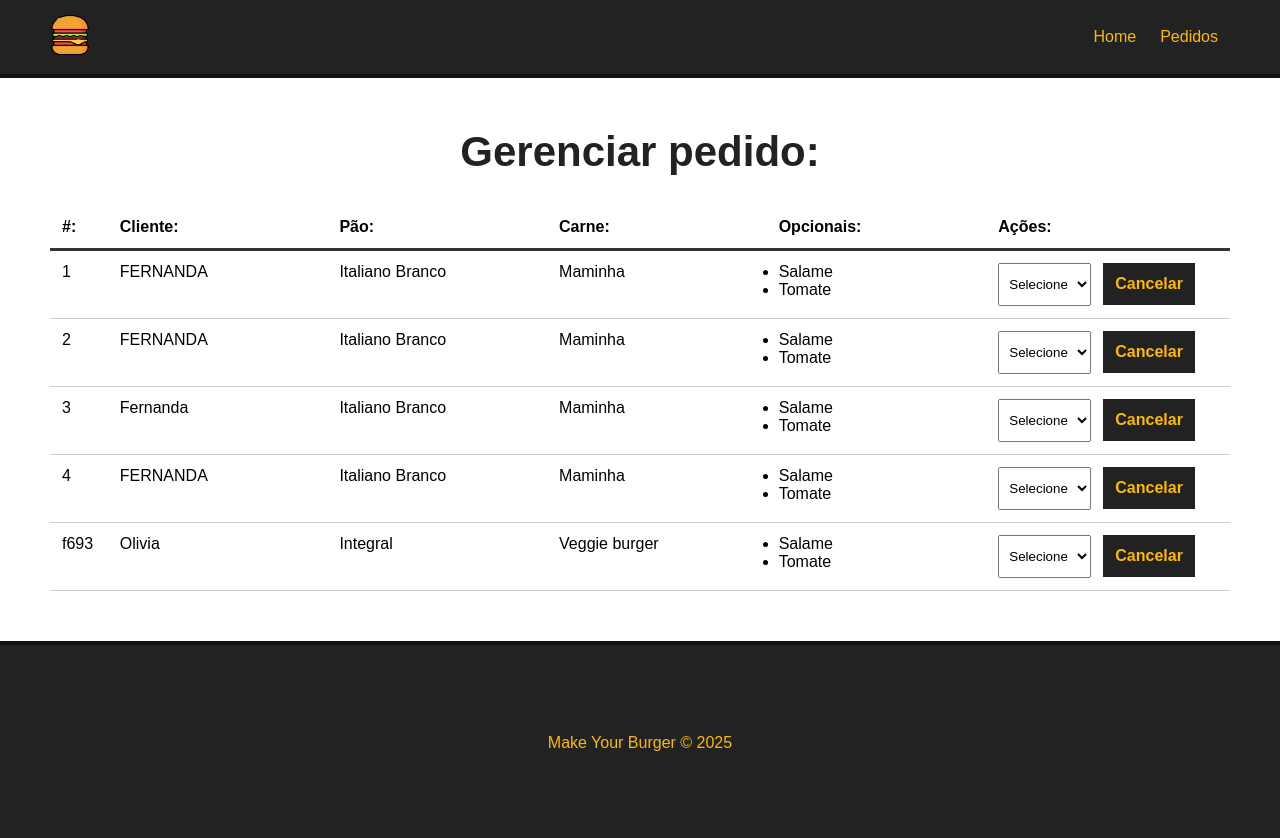
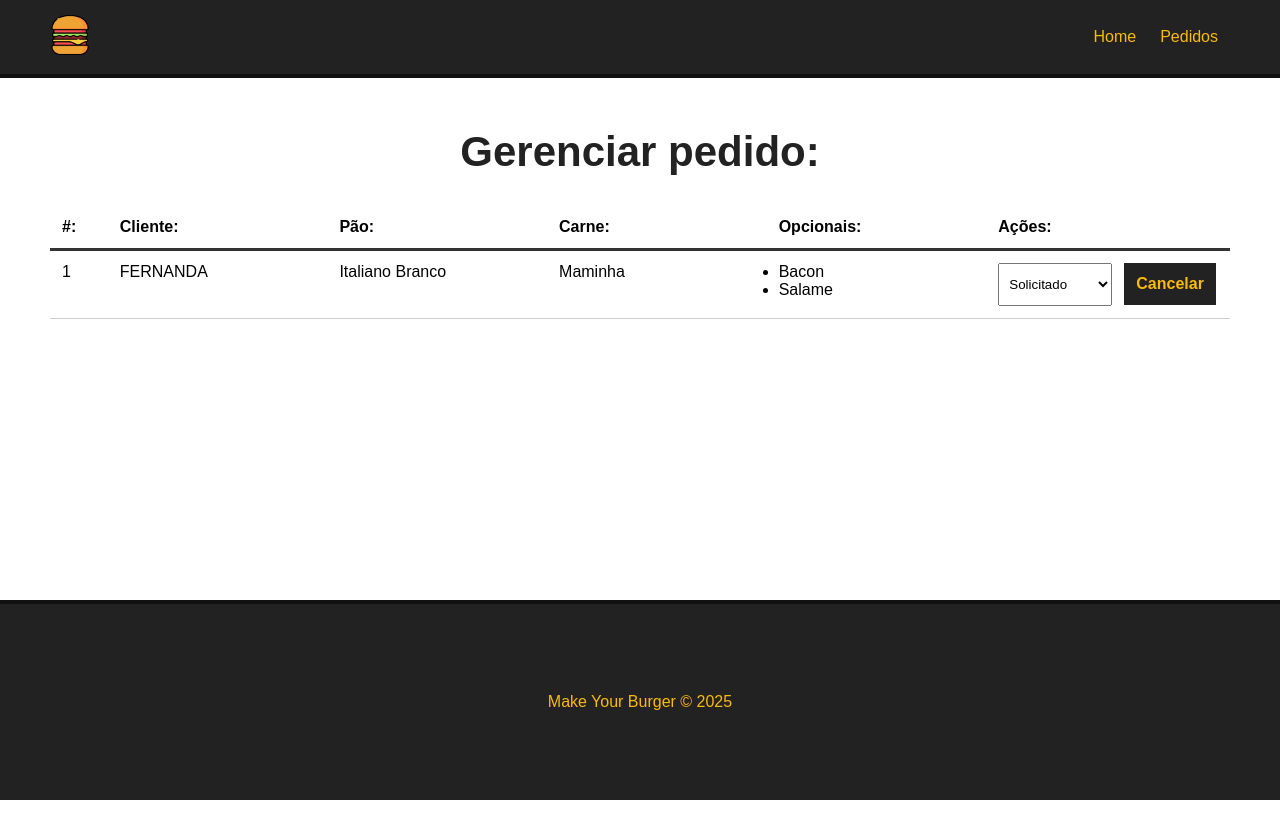
Before and after one commit to feferefe/Make-Your-Burger, a Vue app: page /pedidos in a window 1280 px wide. Shown: the top 838 px of the page. After the commit the page ends 800 px from the top, so only its background shows below. Built offline with nearby package versions, Linux system fonts and the light colour scheme; data requests are answered from the project's data file.

Commit message:
Últimas alterações

```diff
--- a/db/db.json
+++ b/db/db.json
@@ -88,51 +88,6 @@
         "Salame"
       ],
       "status": "Solicitado"
-    },
-    {
-      "id": "2",
-      "nome": "FERNANDA",
-      "carne": "Maminha",
-      "pao": "Italiano Branco",
-      "opcionais": [
-        "Bacon",
-        "Salame"
-      ],
-      "status": "Solicitado"
-    },
-    {
-      "id": "3",
-      "nome": "Fernanda",
-      "carne": "Maminha",
-      "pao": "Italiano Branco",
-      "opcionais": [
-        "Bacon",
-        "Salame"
-      ],
-      "status": "Solicitado"
-    },
-    {
-      "id": "4",
-      "nome": "FERNANDA",
-      "carne": "Maminha",
-      "pao": "Italiano Branco",
-      "opcionais": [
-        "Pepino",
-        "Cebola roxa"
-      ],
-      "status": "Solicitado"
-    },
-    {
-      "id": "f693",
-      "nome": "Olivia",
-      "carne": "Veggie burger",
-      "pao": "Integral",
-      "opcionais": [
-        "Pepino",
-        "Tomate",
-        "Cebola roxa"
-      ],
-      "status": "Solicitado"
     }
   ]
 }
--- a/package.json
+++ b/package.json
@@ -10,6 +10,7 @@
     "dev": "vite",
     "build": "vite build",
     "preview": "vite preview",
+    "start": "json-server --watch db/db.json",
     "backend": "json-server --watch db/db.json"
   },
   "dependencies": {
--- a/src/components/Banner.vue
+++ b/src/components/Banner.vue
@@ -10,10 +10,11 @@
 }
 </script>
 
-<style>
+<style scoped>
     #main-banner {
         background-image: url('/img/burger.jpg');
-        background-position: 0 -250px;
+        background-position: center 65%;
+        background-repeat: no-repeat;
         background-size: cover;
         height: 500px;
         display: flex;
@@ -21,12 +22,12 @@
         justify-content: flex-start;
     }
 
-    #main-banner h1{
+    #main-banner h1 {
         color: #FFF;
         text-align: center;
         font-size: 60px;
         background-color: #222;
         padding: 20px 40px;
-
+        border-radius: 5px;
     }
 </style>
--- a/src/components/Dashboard.vue
+++ b/src/components/Dashboard.vue
@@ -1,5 +1,6 @@
 <template>
     <div id="burger-table">
+        <Message :msg="msg" v-show="msg" />
         <div>
             <div id="burger-table-header">
                 <div class="order-id">#:</div>
@@ -19,29 +20,35 @@
             <div>{{ burger.carne }}</div>
             <div>
                 <ul>
-                    <li>Salame</li>
-                    <li>Tomate</li>
+                    <li v-for="(opcionais, index) in burger.opcionais" :key="index">{{ opcionais }}</li>
                 </ul>
             </div>
             <div>
-                <select name="status" id="status">
+                <select name="status" id="status" @change="updateBurger($event, burger.id)">
                     <option value="">Selecione</option>
+                    <option v-for="s in status" :key="s.id" :value="s.tipo" :selected="burger.status == s.tipo">{{ s.tipo }}</option>
                 </select>
-                <button class="delete-btn">Cancelar</button>
+                <button class="delete-btn" @click="deleteBurger(burger.id)">Cancelar</button>
             </div>
         </div>
     </div>
 </template>
 
 <script>
+import Message from './Message.vue';
+
 export default {
     name: "Dashboard",
     data() {
         return {
             burgers: null,
             burger_id: null,
-            status: []
+            status: [],
+            msg: null
         }
+    },
+    components: {
+        Message
     },
     methods: {
         async getPedidos() {
@@ -52,11 +59,62 @@
 
             this.burgers = data;
 
+            console.log(this.burgers);
+
             //Resgatar status
 
-            console.log(this.burgers);
+            this.getStatus();
 
-        }
+       },
+       async getStatus() {
+
+        const req = await fetch("http://localhost:3000/status");
+
+        const data = await req.json()
+
+        this.status = data;
+
+       },
+       async deleteBurger(id) {
+
+        const req = await fetch(`http://localhost:3000/burgers/${id}`, {
+            method: "DELETE"
+        })
+
+        const res = await req.json();
+
+        // Colocar mensagem no sistema
+        this.msg = `Pedido removido com sucesso!`
+
+        // Limpar msg
+        setTimeout(() => this.msg = "", 3000);
+
+        this.getPedidos();
+
+       },
+       async updateBurger(event, id) {
+
+        const option = event.target.value;
+
+        const dataJson = JSON.stringify({ status: option });
+
+        const req = await fetch(`http://localhost:3000/burgers/${id}`, {
+            method: "PATCH",
+            headers: { "Content-Type": "application/json" },
+            body: dataJson
+        })
+
+        const res = await req.json();
+
+        // Colocar mensagem no sistema
+        this.msg = `O pedido N° ${res.id} foi atualizado para ${res.status}!`
+
+        // Limpar msg
+        setTimeout(() => this.msg = "", 3000);
+
+        console.log(res);
+
+       }
     },
     mounted() {
 
```
